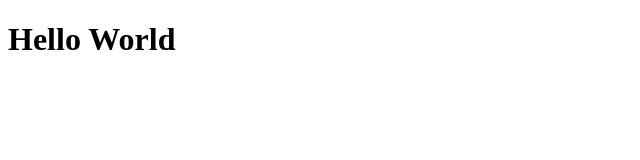
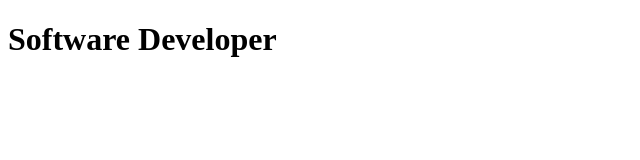
Before and after one commit to cyruskkorir/cyruskkorir.github.io, a plain HTML site: page index.html in a window 1280 px wide. Shown: the whole page, without its empty margins (0-640 px from the left). Drawn offline with Linux system fonts and the light colour scheme.

Commit message:
update description

```diff
--- a/index.html
+++ b/index.html
@@ -3,6 +3,6 @@
        <title>Cyrus Korir</title>
     </head>
     <body>
-        <h1>Hello World</h1>
+        <h1>Software Developer</h1>
     </body>
 </html>
```
